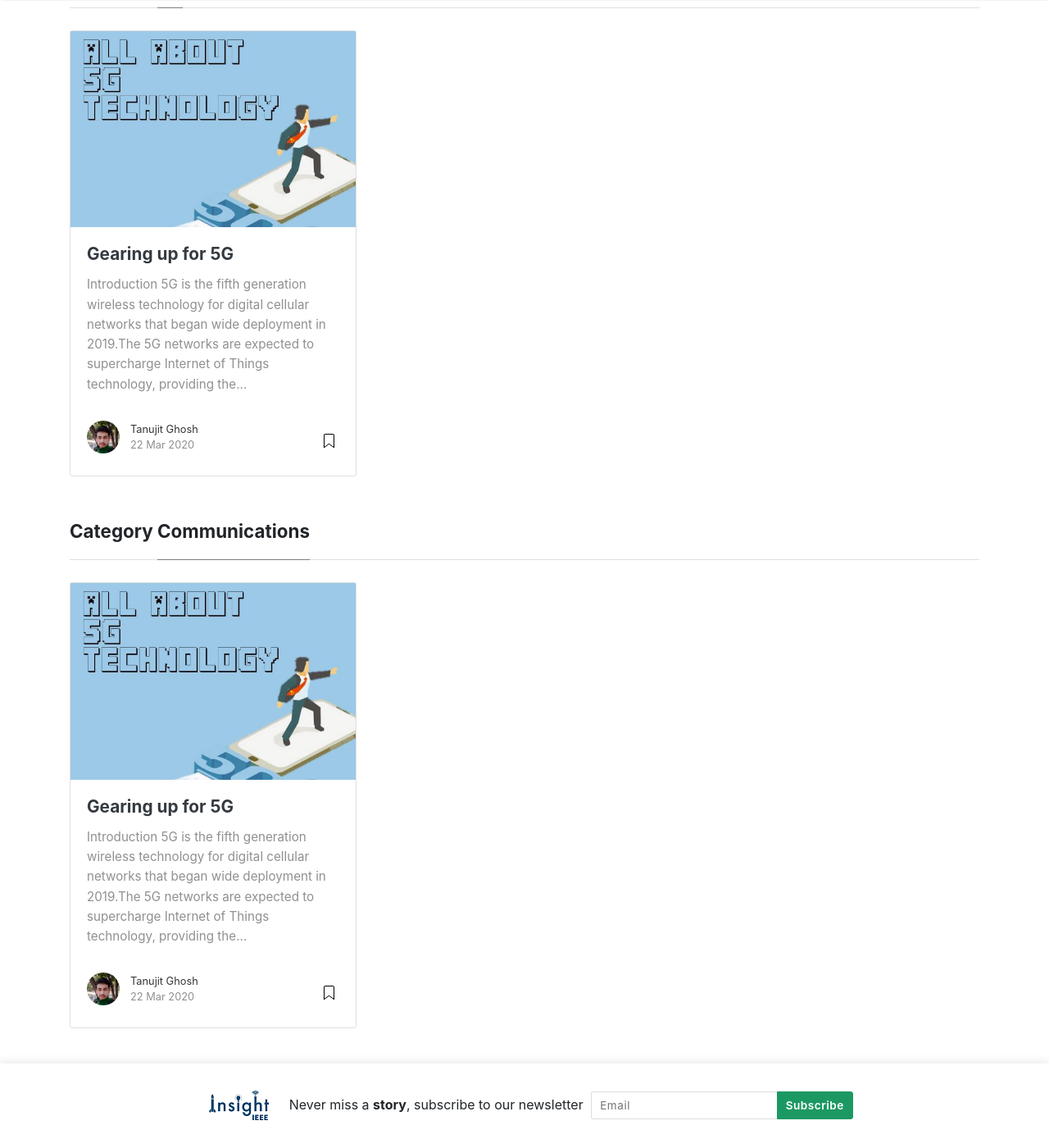
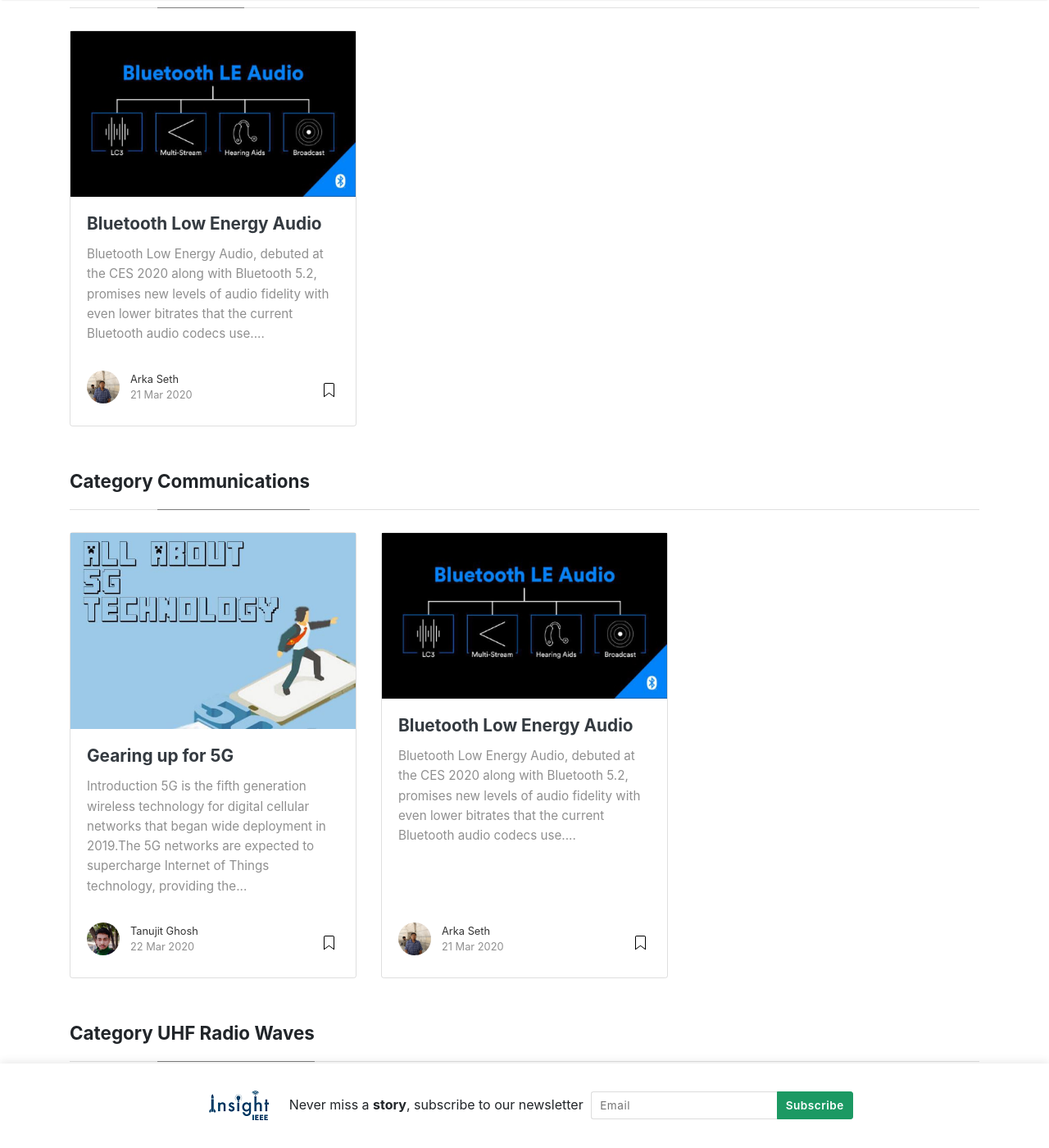
Before and after one commit to ieeesb-nitdgp/insight, a Jekyll site: the page built from _pages/categories.md, in a window 1280 px wide and 1400 px high, scrolled down 525 px. Shown: the whole window at 82% size. Built offline with Jekyll 4.4.1, drawn with Linux system fonts in a browser that asks for light colours; nearby versions of some CDN libraries; some of the changed lines change nothing that is shown; some of the changed text lies outside the part shown.

Commit message:
BLE draft

```diff
--- /dev/null
+++ b/_posts/2020-03-21-BluetoothLE.md
@@ -0,0 +1,55 @@
+---
+layout: post
+title:  "Bluetooth Low Energy Audio"
+author: Arka
+categories: [ Bluetooth, Communications, UHF Radio Waves]
+image: assets/images/ble2.JPG
+last_added: true
+hidden: false
+---
+Bluetooth Low Energy Audio, debuted at the CES 2020 along with Bluetooth 5.2,
+promises new levels of audio fidelity with even lower bitrates that the current
+Bluetooth audio codecs use.
+
+With the removal of the headphone jack seeing widespread popularity among the
+device manufacturers, Bluetooth audio accessories started selling like hot cakes.
+Many different Bluetooth audio devices were introduced in the market with
+different Bluetooth versions and an increasing count of supported codecs. Devices
+supporting hi-fi codecs like AptX and AptX HD were in high demand because of
+their excellent audio streaming quality, but they compromised the battery life of
+both the streaming device and the receiving device. This was a problem which
+plagued the Bluetooth SIG (Special Interest Group) for many years.
+
+## What was to be done ?
+The SIG introduced many revolutionary changes with Bluetooth 5.0, like better
+battery life and even better audio quality, but they weren’t enough. They
+wanted to exploit and extend the capabilities of the Bluetooth LE (Low Energy)
+protocol. **BLE** (what is the Low Energy protocol often referred to as) was available since
+2011, and has been used for passive connections with devices like wearables and
+sensors.
+
+## Here comes Bluetooth LE Audio
+![](https://github.com/monsij/insight/raw/master/assets/images/ble1.JPG)
+
+With LE Audio, the SIG wants to add audio streaming to what BLE can offer us, but
+it requires new compression engineering. For this, Low Complexity
+Communication Codec (LC3) has been introduced. It claims to offer many
+improvements, like better audio quality at lower bitrates, thereby reducing power
+consumption.
+
+The SIG also introduced Multi-Stream audio, with which they want to refine the
+audio experience when using truly wireless earbuds, like the Apple EarPods.
+Currently, they receive a single audio stream from the source on the primary
+earbud, which then hops onto the second bud, and might cause latency on the
+second device. With Multi-Stream, the source will transmit two streams to the
+two earbuds at the same time, therefore reducing latency. This will also allow us
+to share our music with others nearby.
+
+They are also working on Broadcast Audio, which will stream the same audio to
+multiple devices at once, useful in places with a large gathering of people.
+
+## When can we use it ?
+With any such new technology, it will take some time till it reaches the end
+consumers. They might start appearing on chipsets by early to mid-2020, but
+widespread integration into consumer devices might take more than a year or two.
+Early adoption might be possible, but it will take at least half a year.
```
Also changed, not shown: _posts/2020-03-22-5GTech.md (+1 -0 lines), assets/images/ble.JPG (added), assets/images/ble1.JPG (added), assets/images/ble2.JPG (added).
